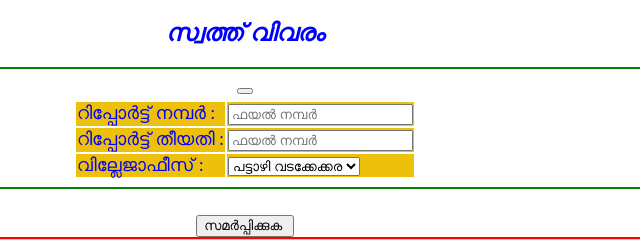
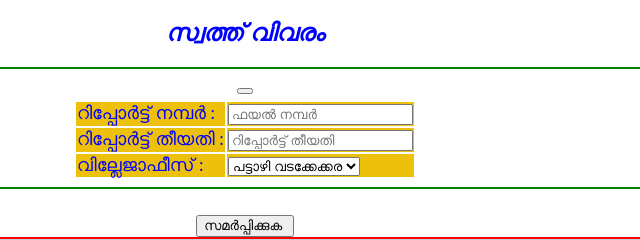
Before and after one commit to Rahimkollam/solve, a plain HTML site: page index.html in a window 1280 px wide. Shown: the top 240 px of the page, 395-1035 px from the left. Drawn offline with Linux system fonts and the light colour scheme.

Commit message:
Update index.html

```diff
--- a/index.html
+++ b/index.html
@@ -54,7 +54,7 @@ table, td, th {
 
 <tr style="background-color:#EDC00C;color:blue;font-size:18px;">
 
-<td>റിപ്പോർട്ട് തീയതി :</td><td><input type="text" id="rdt" placeholder="ഫയൽ നമ്പർ" name="number" value=""></td>
+<td>റിപ്പോർട്ട് തീയതി :</td><td><input type="text" id="rdt" placeholder="റിപ്പോർട്ട് തീയതി" name="number" value=""></td>
 </tr>
 
 <tr style="background-color:#EDC00C;color:blue;font-size:18px;">
```
